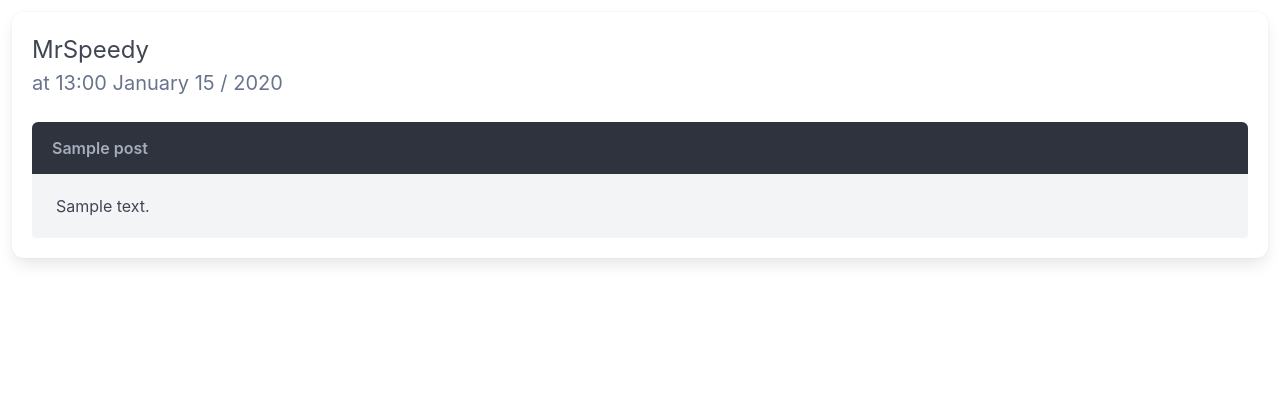
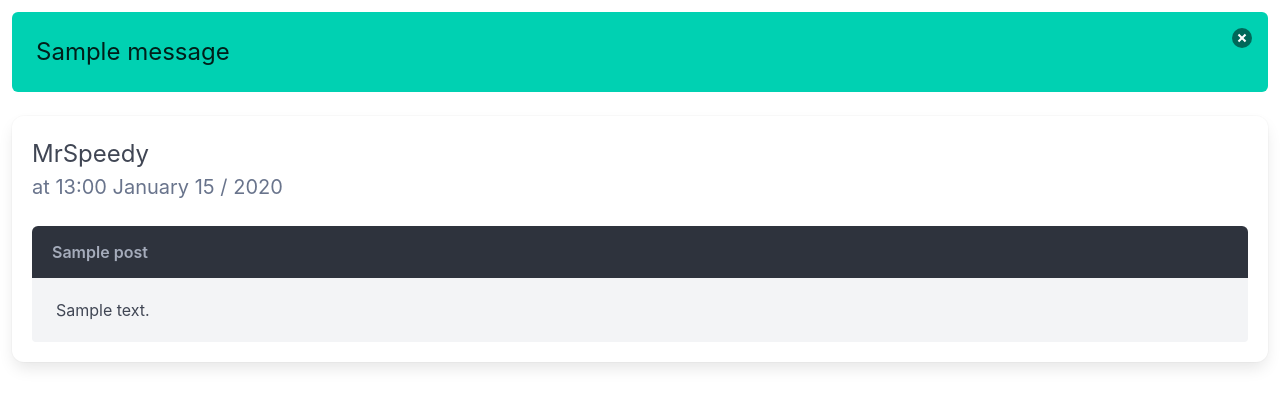
Before and after one commit to MrSpeed30/Blog-project-django, a Django app: page / in a window 1280 px wide. Shown: the part 56-463 px from the top of the page. Run offline with Django 5.2, Linux system fonts and the light colour scheme; data comes from the database, SQL or seed files in the repository; both versions use the stored data as it was after the commit; tables that the repository leaves empty hold one stand-in row (values such as "Sample post"); one stand-in notice (Sample message) is shown.

Commit message:
updated reg thingy

```diff
--- a/blog/templates/blog/base.html
+++ b/blog/templates/blog/base.html
@@ -52,6 +52,15 @@
         <!-- main base -->
         <dif section = 'container'>
             <div class = 'column'>
+                {% if messages %}
+                    {%for message in messages%}
+                        <div class="notification is-primary">
+                            <button class="delete"></button>
+                            <p class='is-size-4'>{{message}}</p>
+                        </div>
+                    {% endfor %}
+                {%endif%}
+
                 {% block base %} {% endblock %}
             </div>
         </dif>
```
Also changed, not shown: register/views.py (+5 -3 lines), db.sqlite3.
